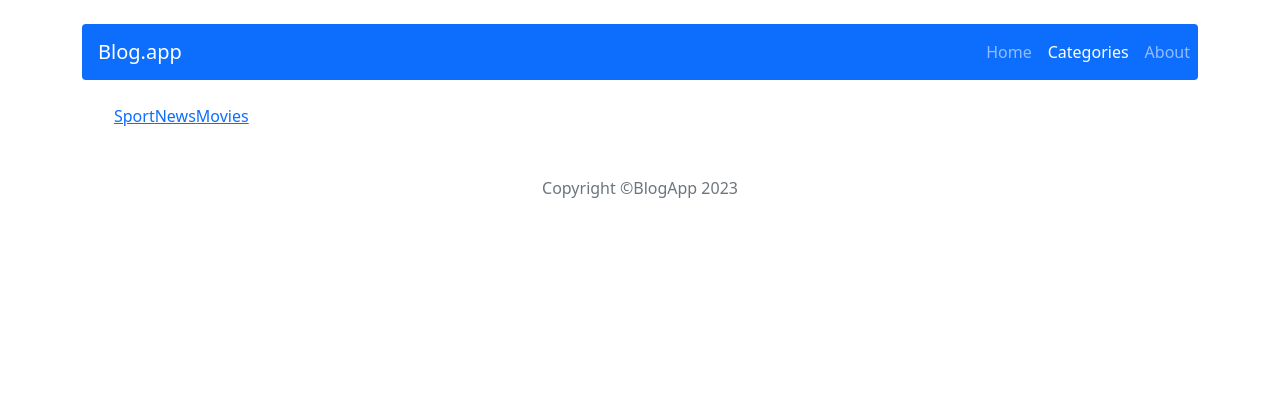
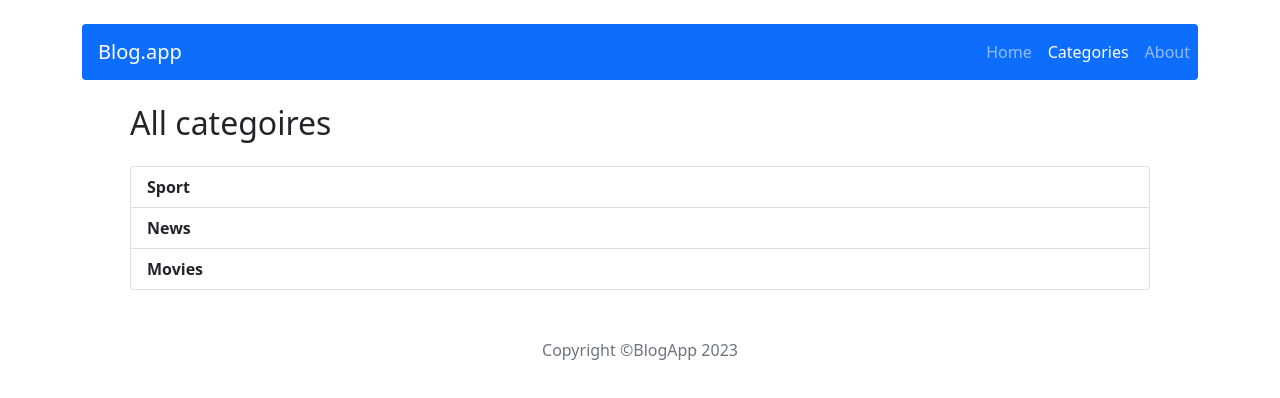
Before and after one commit to Dominik-Wilk/Blog-React, a React (Create React App) app: page /categories in a window 1280 px wide. Shown: the top 398 px of the page. Built offline with nearby package versions, Linux system fonts and the light colour scheme.

Commit message:
Add page for categories & and subpages for individual category

```diff
--- a/src/App.js
+++ b/src/App.js
@@ -9,6 +9,7 @@ import Header from './components/views/Header/Header';
 import Footer from './components/views/Footer/Footer';
 import { Container } from 'react-bootstrap';
 import Categories from './components/pages/Categories/Categories';
+import Category from './components/pages/Category/Category';
 
 const App = () => {
   return (
@@ -21,6 +22,7 @@ const App = () => {
         <Route path='/post/edit/:id' element={<EditPost />} />
         <Route path='/about' element={<About />} />
         <Route path='/categories' element={<Categories />} />
+        <Route path='/category/:name' element={<Category />} />
         <Route path='*' element={<NotFound />} />
       </Routes>
       <Footer />
--- a/src/components/common/Post/Post.js
+++ b/src/components/common/Post/Post.js
@@ -11,7 +11,7 @@ const Post = props => {
           <br />
           <b>Published:</b> {props.publishedDate}
           <br />
-          <b>Category:</b>
+          <b>Category:</b> {props.category}
           <br />
           {props.shortDescription}
         </Card.Text>
--- a/src/components/features/EditPostForm/EditPostForm.js
+++ b/src/components/features/EditPostForm/EditPostForm.js
@@ -23,6 +23,7 @@ const EditPostForm = () => {
         publishedDate={new Date(post.publishedDate)}
         shortDescription={post.shortDescription}
         content={post.content}
+        category={post.category}
       />
     );
 };
--- a/src/components/features/PostsForm/PostsForm.js
+++ b/src/components/features/PostsForm/PostsForm.js
@@ -21,9 +21,8 @@ const PostsForm = ({ action, actionText, ...props }) => {
   const [content, setContent] = useState(props.content || '');
   const [contentError, setContentError] = useState(false);
   const [dateError, setDateError] = useState(false);
-
+  const [category, setCategory] = useState(props.category || '');
   const allCategories = useSelector(getCategories);
-  console.log(props);
   const handleSubmit = () => {
     setContentError(!content);
     setDateError(!publishedDate);
@@ -32,7 +31,7 @@ const PostsForm = ({ action, actionText, ...props }) => {
         title,
         author,
         publishedDate: dateToStr(publishedDate),
-        // category,
+        category,
         content,
         shortDescription,
       });
@@ -103,7 +102,10 @@ const PostsForm = ({ action, actionText, ...props }) => {
         <Form.Group as={Col} md='10'>
           <Form.Label>Category</Form.Label>
 
-          <select className='d-block w-100' defaultValue=''>
+          <select
+            className='d-block w-100'
+            defaultValue={category}
+            onChange={e => setCategory(e.target.value)}>
             <option value='' disabled>
               Select category
             </option>
--- a/src/components/pages/Categories/Categories.js
+++ b/src/components/pages/Categories/Categories.js
@@ -1,16 +1,25 @@
 import { useSelector } from 'react-redux';
 import { getCategories } from '../../../redux/categoryRedux';
 import { Link } from 'react-router-dom';
+import { ListGroup } from 'react-bootstrap';
 
 const Categories = () => {
   const allCategories = useSelector(getCategories);
 
   return (
-    <ul>
-      {allCategories.map(category => (
-        <Link key={category.id}>{category.name}</Link>
-      ))}
-    </ul>
+    <div className='mx-5'>
+      <h2 className='mb-4'>All categoires</h2>
+      <ListGroup as='ul' className='d-flex flex-column w-100 d'>
+        {allCategories.map(category => (
+          <ListGroup.Item
+            as={Link}
+            key={category.id}
+            to={`/category/${category.name}`}>
+            <b>{category.name}</b>
+          </ListGroup.Item>
+        ))}
+      </ListGroup>
+    </div>
   );
 };
 export default Categories;
--- /dev/null
+++ b/src/components/pages/Category/Category.js
@@ -0,0 +1,20 @@
+import { useSelector } from 'react-redux';
+import { getPostsByCategory } from '../../../redux/postsRedux';
+import { useParams } from 'react-router-dom';
+import Post from '../../common/Post/Post';
+
+const Category = () => {
+  const category = useParams();
+  const posts = useSelector(state => getPostsByCategory(state, category));
+  return (
+    <>
+      <h1>Category: {category.name} </h1>
+      <div className='d-flex flex-wrap '>
+        {posts.map(post => (
+          <Post {...post} />
+        ))}
+      </div>
+    </>
+  );
+};
+export default Category;
--- a/src/components/pages/PostDetails/PostDetails.js
+++ b/src/components/pages/PostDetails/PostDetails.js
@@ -36,8 +36,11 @@ const PostDetails = () => {
               <b>Author: </b>
               {post.author}
             </p>
+            <p className='mb-0'>
+              <b>Published:</b> {post.publishedDate}
+            </p>
             <p>
-              <b>Published:</b> {post.publishedDate}
+              <b>Category:</b> {post.category}
             </p>
             <p dangerouslySetInnerHTML={{ __html: post.content }} />
           </div>
--- a/src/redux/initialState.js
+++ b/src/redux/initialState.js
@@ -6,6 +6,7 @@ const initialState = {
       shortDescription: 'Short description of article...',
       content: 'Main content of article',
       publishedDate: '02/02/2022',
+      category: 'News',
       author: 'John Doe',
     },
     {
@@ -14,6 +15,7 @@ const initialState = {
       shortDescription: 'Short description of article...',
       content: 'Main content of article',
       publishedDate: '10/02/2022',
+      category: 'Sport',
       author: 'Susan Glith',
     },
     {
@@ -22,6 +24,7 @@ const initialState = {
       shortDescription: 'Short description of article...',
       content: 'Main content of article',
       publishedDate: '10/02/2022',
+      category: 'News',
       author: 'Mark Dolittle',
     },
     {
@@ -30,6 +33,7 @@ const initialState = {
       shortDescription: 'Short description of article...',
       content: 'Main content of article',
       publishedDate: '20/02/2022',
+      category: 'Movies',
       author: 'John Smith',
     },
   ],
--- a/src/redux/postsRedux.js
+++ b/src/redux/postsRedux.js
@@ -3,10 +3,16 @@ import { createSelector, nanoid } from '@reduxjs/toolkit';
 // selectors
 const selectPosts = state => state.posts;
 const selectPostId = (state, id) => id;
+const selectPostCategory = (state, category) => category;
+
 export const getPosts = createSelector([selectPosts], posts => posts);
 export const getPostById = createSelector(
   [selectPosts, selectPostId],
   (posts, id) => posts.find(post => post.id === id)
+);
+export const getPostsByCategory = createSelector(
+  [selectPosts, selectPostCategory],
+  (posts, category) => posts.filter(post => post.category === category.name)
 );
 
 // actions
```
